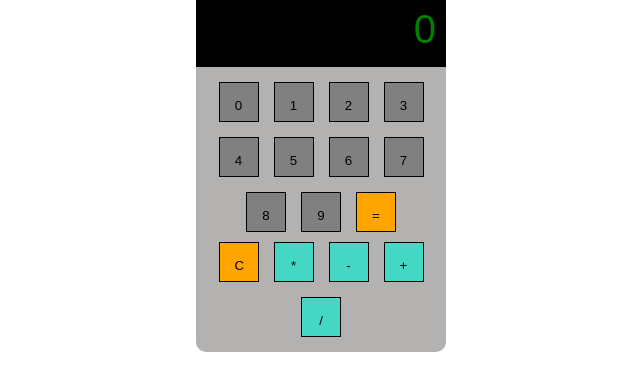
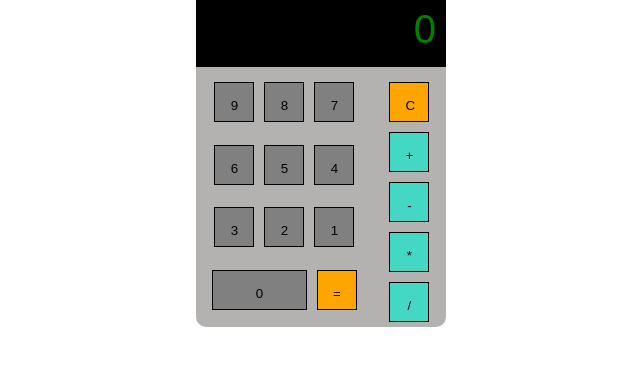
Before and after one commit to antoniozacca/htmlcss-simple-calculator, a plain HTML site: page index.html in a window 1280 px wide. Shown: the part 223-614 px from the top of the page, without its empty margins (269-909 px from the left). Drawn offline with Linux system fonts and the light colour scheme; a web font is replaced by a local one.

```diff
--- a/css/style.css
+++ b/css/style.css
@@ -40,7 +40,9 @@
     background-color: rgb(180, 177, 177);
     border-bottom-left-radius: 10px;
     border-bottom-right-radius: 10px;
-    padding: 10px;
+    display: flex;
+    flex-direction: row;
+    padding-top: 10px;
 }
 .numbers{
     border: 1px solid black;
@@ -63,12 +65,15 @@
     flex-wrap: wrap;
 
     justify-content: center;
-    gap: 5px;
+
 }
 .right{
     display: flex;
     flex-wrap: wrap;
     align-items: center;
     justify-content: center;
-    gap: 5px;
+
 }
+.number-0{
+    width: 95px;
+}
--- a/index.html
+++ b/index.html
@@ -17,23 +17,23 @@
         </div>
         <div class="bottom">
             <div class="left">
-                <button class="numbers">0</button>
+                <button class="numbers">9</button>
+                <button class="numbers">8</button>
+                <button class="numbers">7</button>
+                <button class="numbers">6</button>
+                <button class="numbers">5</button>
+                <button class="numbers">4</button>
+                <button class="numbers">3</button>
+                <button class="numbers">2</button>
                 <button class="numbers">1</button>
-                <button class="numbers">2</button>
-                <button class="numbers">3</button>
-                <button class="numbers">4</button>
-                <button class="numbers">5</button>
-                <button class="numbers">6</button>
-                <button class="numbers">7</button>
-                <button class="numbers">8</button>
-                <button class="numbers">9</button>
+                <button class="numbers number-0">0</button>
                 <button class="numbers color-orange">=</button>
             </div>
             <div class="right">
                 <button class="numbers color-orange">C</button>
+                <button class="numbers color-lightgreen">+</button>
+                <button class="numbers color-lightgreen">-</button>
                 <button class="numbers color-lightgreen">*</button>
-                <button class="numbers color-lightgreen">-</button>
-                <button class="numbers color-lightgreen">+</button>
                 <button class="numbers color-lightgreen">/</button>
             </div>
 
```
